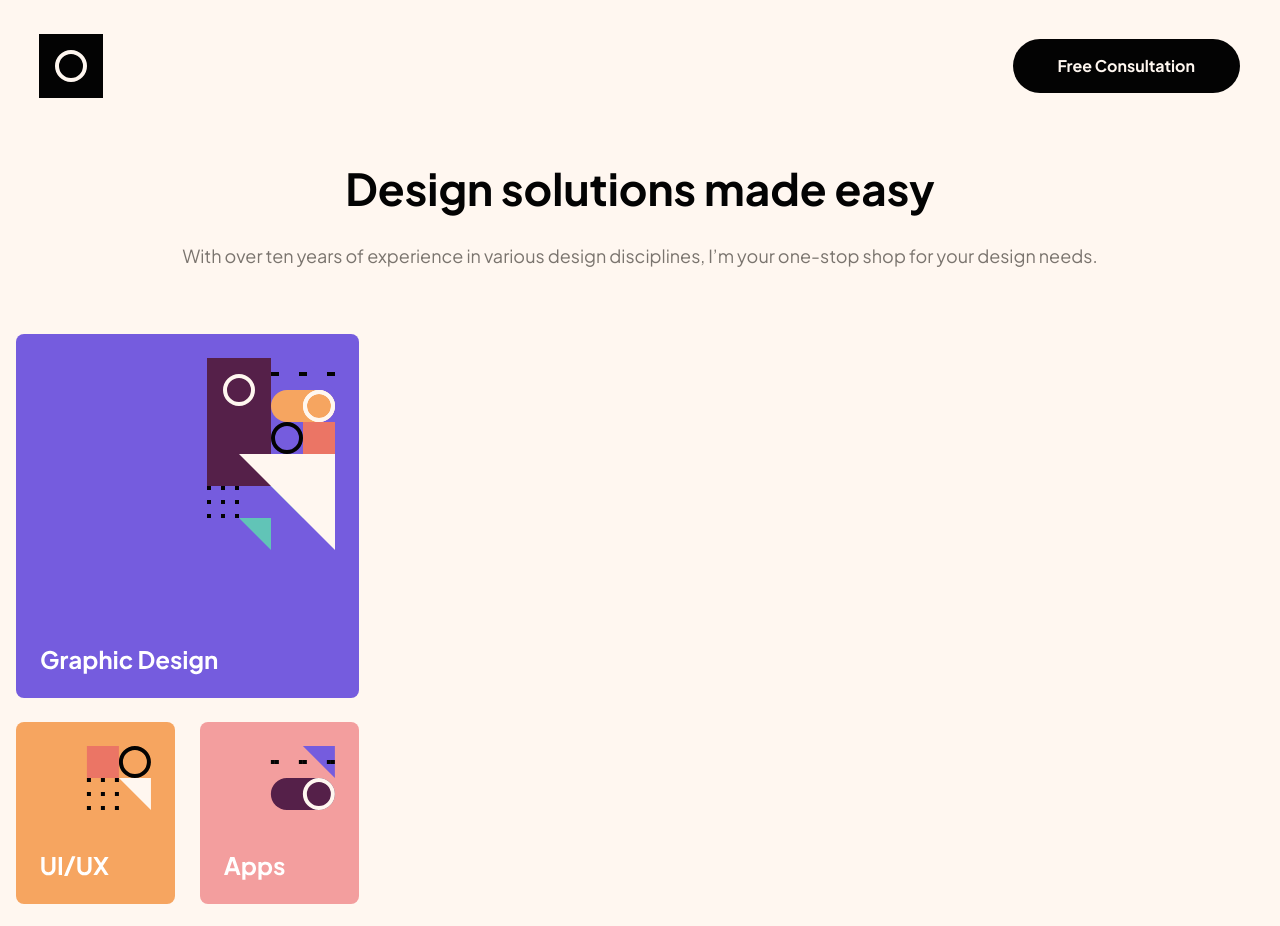
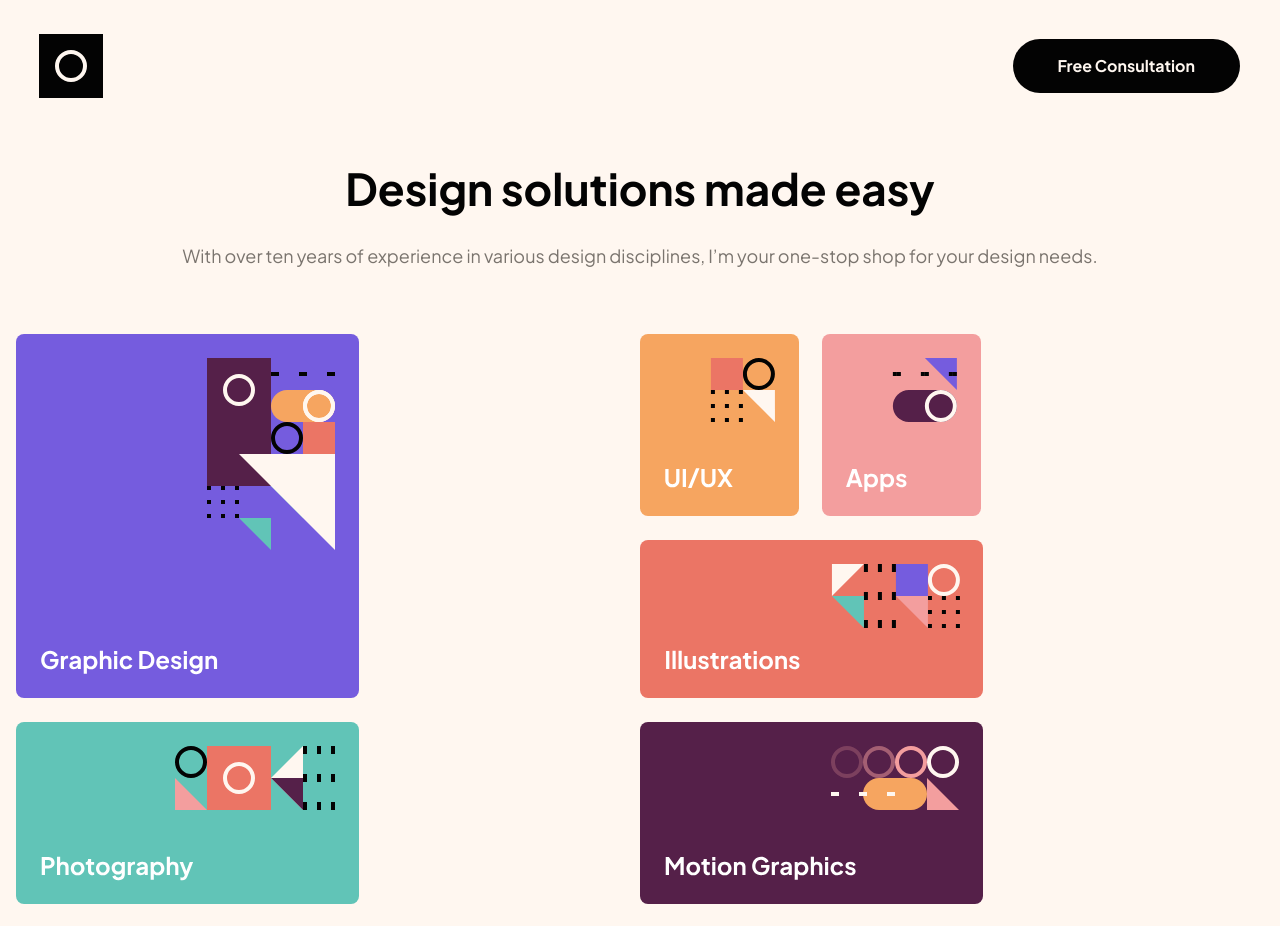
Before and after one commit to Oleksandr-Berd/designer-portfolio, a React (Create React App) app: page / in a window 1280 px wide. Shown: the top 926 px of the page. Built offline with nearby package versions, Linux system fonts and the light colour scheme; the HTML template or start-up script is replaced by a standard one.

Commit message:
services section tablet is done

```diff
--- a/package.json
+++ b/package.json
@@ -18,6 +18,7 @@
     "react-dom": "^18.2.0",
     "react-scripts": "5.0.1",
     "typescript": "^4.4.2",
+    "usehooks-ts": "^2.9.1",
     "web-vitals": "^2.1.0"
   },
   "scripts": {
--- a/src/components/MyServices/Services.tsx
+++ b/src/components/MyServices/Services.tsx
@@ -1,34 +1,60 @@
-import * as SC from "./ServicesStyled"
+import { useMediaQuery } from "usehooks-ts";
 
-import {ReactComponent as ServMob1} from "../../assets/images/serv_mob1.svg"
+import * as SC from "./ServicesStyled";
+
+import { ReactComponent as ServMob1 } from "../../assets/images/serv_mob1.svg";
 import { ReactComponent as ServMob2 } from "../../assets/images/serv_mob2.svg";
 import { ReactComponent as ServMob3 } from "../../assets/images/serv_mob3.svg";
 import { ReactComponent as ServMob4 } from "../../assets/images/serv_mob4.svg";
 import { ReactComponent as ServMob5 } from "../../assets/images/serv_mob5.svg";
 import { ReactComponent as ServMob6 } from "../../assets/images/serv_mob6.svg";
 
+const Services: React.FC = () => {
+  const isTablet = useMediaQuery("(min-width:768px)");
 
-const Services:React.FC = () => {
   return (
+    <>
+      {isTablet ? (
         <SC.ServiceList>
           <li>
-            <ServMob1/>
+            <ServMob1 />
+          </li>
+          <li>
+            <SC.ItemDoubleTablet>
+              <ServMob2 />
+              <ServMob3 />
+            </SC.ItemDoubleTablet>
+            <ServMob4 />
+          </li>
+          <li>
+            <ServMob5 />
+          </li>
+          <li>
+            <ServMob6 />
+          </li>
+        </SC.ServiceList>
+      ) : (
+        <SC.ServiceList>
+          <li>
+            <ServMob1 />
           </li>
           <SC.ServicesItemDouble>
-            <ServMob2/>
-            <ServMob3/>
+            <ServMob2 />
+            <ServMob3 />
           </SC.ServicesItemDouble>
           <li>
-            <ServMob4/>
+            <ServMob4 />
           </li>
           <li>
-            <ServMob5/>
+            <ServMob5 />
           </li>
           <li>
-            <ServMob6/>
+            <ServMob6 />
           </li>
         </SC.ServiceList>
+      )}
+    </>
   );
-}
+};
 
 export default Services;
--- a/src/components/MyServices/ServicesStyled.ts
+++ b/src/components/MyServices/ServicesStyled.ts
@@ -1,17 +1,37 @@
 import styled from "@emotion/styled";
 
 export const ServiceList = styled.ul`
-padding-left: 16px;
-padding-right: 16px;
-padding-bottom: 100px;
+  padding-left: 16px;
+  padding-right: 16px;
+  padding-bottom: 100px;
 
-& > li:not(:last-child){
+  & > li:not(:last-child) {
     margin-bottom: 24px;
-}
-`
+  }
+
+  @media (min-width: 768px) {
+    display: grid;
+    grid-template-columns: repeat(2, 1fr);
+
+    padding-bottom: 120px;
+  }
+`;
 
 export const ServicesItemDouble = styled.li`
 & > svg:not(:last-child){
     margin-right: 25px;
 }
 `
+
+export const ItemDoubleTablet = styled.div`
+margin-bottom: 24px;
+
+& > svg:not(:last-child){
+    margin-right: 23px;
+}
+`
+
+export const CombineItemTablet = styled.li`
+
+
+`
```
Also changed, not shown: 1 other file (tests, documents, lock files or other folders). Lines whose indentation alone changed are shown as unchanged.
